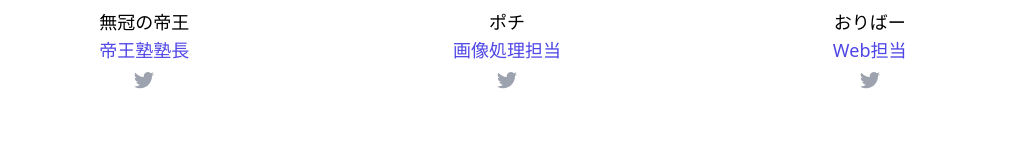
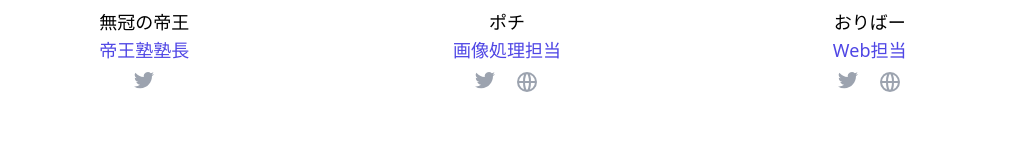
Before and after one commit to by-kitachan/ssc.kitachan.black, a Next.js app: page / in a window 1280 px wide. Shown: the part 516-676 px from the top of the page, without its empty margins (133-1146 px from the left). Built offline with nearby package versions, Linux system fonts and the light colour scheme; a web font is replaced by a local one.

Commit message:
impl paste

```diff
--- a/pages/index.tsx
+++ b/pages/index.tsx
@@ -32,6 +32,7 @@ const people = [
     imageUrl:
       'https://pbs.twimg.com/profile_images/1461309767939682304/K3pWuFly_400x400.jpg',
     twitterUrl: 'https://twitter.com/aoneko_uma',
+    hp: 'https://aoneko-uma.fanbox.cc/',
   },
   {
     name: 'おりばー',
@@ -39,6 +40,7 @@ const people = [
     imageUrl:
       'https://pbs.twimg.com/profile_images/1395631397247717379/YGOCetpV_400x400.jpg',
     twitterUrl: 'https://twitter.com/oliver_uma',
+    hp: 'https://youtube.com/c/kitachan',
   },
 ];
 
@@ -143,6 +145,21 @@ const Home: NextPage = () => {
       }
     }
   }, [errors]);
+
+  useEffect(() => {
+    document.addEventListener('paste', (e) => {
+      const item = e.clipboardData?.items[0];
+      const file = item?.getAsFile();
+      if (file?.type.indexOf('image') === 0) {
+        const reader = new FileReader();
+        reader.addEventListener('load', () => {
+          const image = { data_url: reader.result, file: file };
+          setImages((prv) => [...prv, image]);
+        });
+        reader.readAsDataURL(file);
+      }
+    });
+  }, []);
 
   const onCreate = useCallback(() => {
     // @ts-ignore
@@ -704,6 +721,30 @@ const Home: NextPage = () => {
                             </svg>
                           </a>
                         </li>
+                        {person.hp && (
+                          <li>
+                            <a
+                              href={person.hp}
+                              className="text-gray-400 hover:text-gray-500"
+                            >
+                              <span className="sr-only">HP</span>
+                              <svg
+                                xmlns="http://www.w3.org/2000/svg"
+                                className="h-6 w-6"
+                                fill="none"
+                                viewBox="0 0 24 24"
+                                stroke="currentColor"
+                                strokeWidth="2"
+                              >
+                                <path
+                                  strokeLinecap="round"
+                                  strokeLinejoin="round"
+                                  d="M21 12a9 9 0 01-9 9m9-9a9 9 0 00-9-9m9 9H3m9 9a9 9 0 01-9-9m9 9c1.657 0 3-4.03 3-9s-1.343-9-3-9m0 18c-1.657 0-3-4.03-3-9s1.343-9 3-9m-9 9a9 9 0 019-9"
+                                />
+                              </svg>
+                            </a>
+                          </li>
+                        )}
                       </ul>
                     </div>
                   </div>
```
